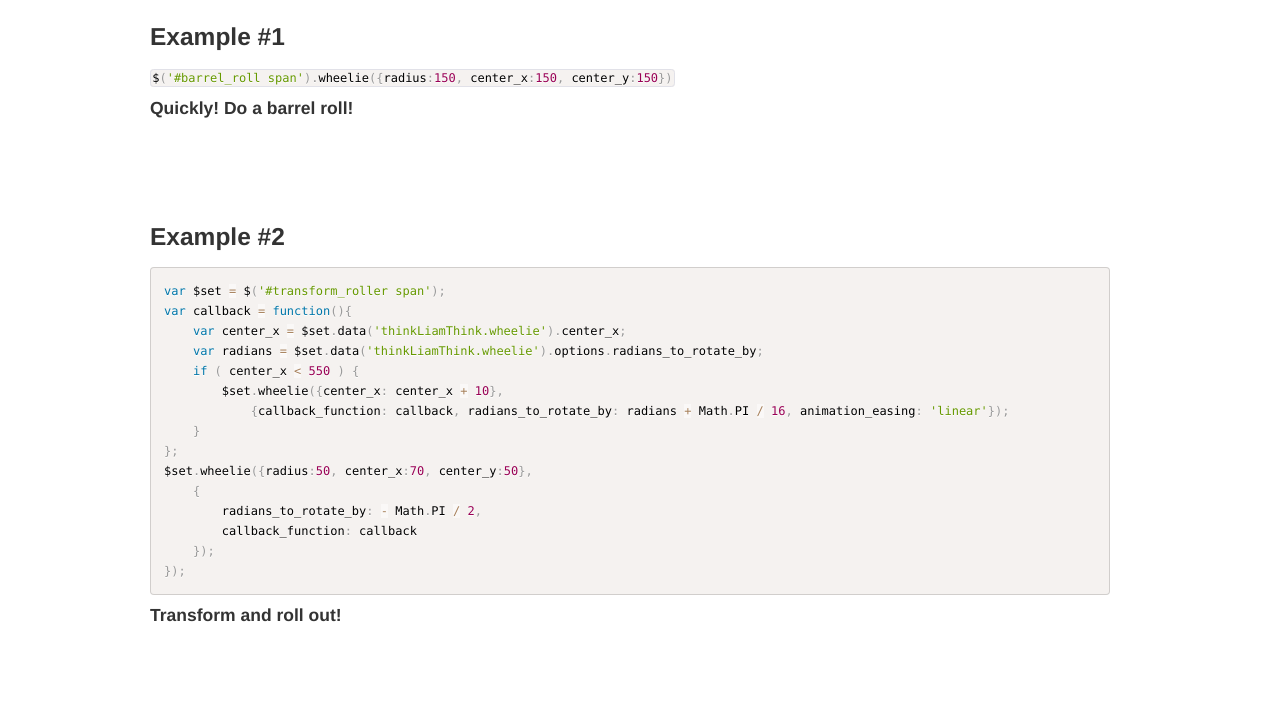
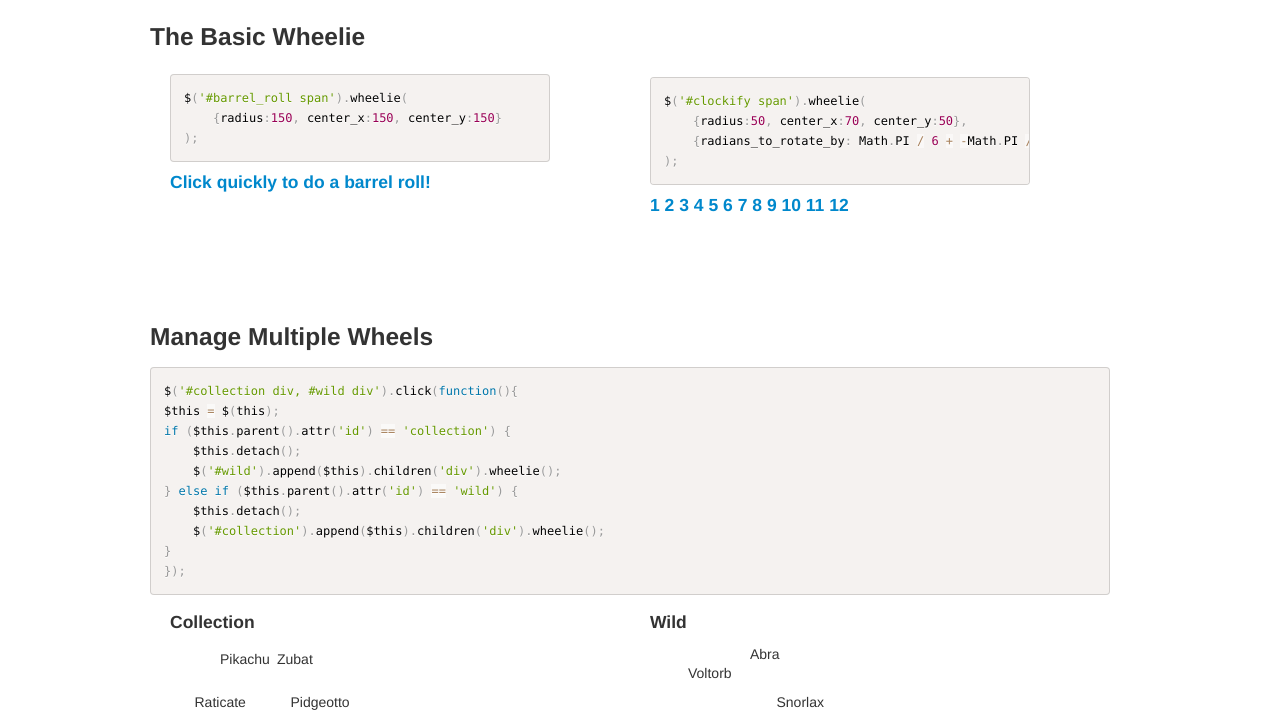
Before and after one commit to timeemit/wheelie, a plain HTML site: page test_app/index.html in a window 1280 px wide. Shown: the part 83-801 px from the top of the page. Drawn offline with Linux system fonts and the light colour scheme.

Commit message:
Fixed tests.  Laid out page!

```diff
--- a/test_app/index.html
+++ b/test_app/index.html
@@ -16,20 +16,82 @@
 			<h1>Wheelie.js</h1>
 			<h4>A jQuery plugin to animate element collections into circles!</h4>
 		</div>
-		<div class='row' id='first_example' style='height:200px;'>
-			<h3>Example #1</h3>
+		<div class='row' id='first_example' style='height:300px;'>
+			<h3>The Basic Wheelie</h3>
+			<div class='span5'>
 				<div>
-				<code class="language-javascript">$('#barrel_roll span').wheelie({radius:150, center_x:150, center_y:150})</code>
+<pre><code class="language-javascript">$('#barrel_roll span').wheelie(
+	{radius:150, center_x:150, center_y:150}
+);</code></pre>
 					<div id='barrel_roll' style='position: relative; cursor:pointer;'>
-					<h4><span>Quickly!</span> <span>Do</span> <span>a</span> <span>barrel</span> <span>roll!</span></h4>
+						<h4><a><span>Click</span> <span>quickly</span> <span>to</span> <span>do</span> <span>a</span> <span>barrel</span> <span>roll!</span></a></h4>
 					</div>
 				</div>
 			</div>
-		<div class='row' id='second_example' style='height:520px;'>
-			<h3>Example #2</h3>
+			<div class='span5 offset1'>
+				<h3></h3>
 				<div>
-<pre>
-<code class="language-javascript">var $set = $('#transform_roller span');
+<pre><code class="language-javascript">$('#clockify span').wheelie(
+	{radius:50, center_x:70, center_y:50},
+	{radians_to_rotate_by: Math.PI / 6 + -Math.PI / 2}
+);
+</code></pre>
+					<div id='clockify' style='position: relative; cursor:pointer;'>
+						<h4><a>
+							<span>1</span>
+							<span>2</span>
+							<span>3</span>
+							<span>4</span>
+							<span>5</span>
+							<span>6</span>
+							<span>7</span>
+							<span>8</span>
+							<span>9</span>
+							<span>10</span>
+							<span>11</span>
+							<span>12</span>
+							</a></h4>
+					</div>
+				</div>
+			</div>
+		</div>
+		<div class='row' id='second_example' style='height:500px;'>
+			<h3>Manage Multiple Wheels</h3>
+
+<pre><code class="language-javascript">$('#collection div, #wild div').click(function(){
+$this = $(this);
+if ($this.parent().attr('id') == 'collection') {
+	$this.detach();
+	$('#wild').append($this).children('div').wheelie();
+} else if ($this.parent().attr('id') == 'wild') {
+	$this.detach();
+	$('#collection').append($this).children('div').wheelie();
+}
+});</code></pre>
+
+			<div id='collection' class='span6' style='position: relative;'>
+				<h4>Collection</h4>
+				<div>Pidgeotto</div>
+				<div>Articuno</div>
+				<div>Nidoqueen</div>
+				<div>Raticate</div>
+				<div>Pikachu</div>
+				<div>Zubat</div>
+			</div>
+			<div id='wild' class='span6' style='position: relative;'>
+				<h4>Wild</h4>
+				<div>Snorlax</div>
+				<div>Koffing</div>
+				<div>Growlithe</div>
+				<div>Voltorb</div>
+				<div>Abra</div>
+			</div>
+		</div>
+
+		<div class='row' id='third_example' style='height:520px;'>
+			<h3></h3>
+			<div>
+<pre><code class="language-javascript">var $set = $('#transform_roller span');
 var callback = function(){
 	var center_x = $set.data('thinkLiamThink.wheelie').center_x;
 	var radians = $set.data('thinkLiamThink.wheelie').options.radians_to_rotate_by;
@@ -43,10 +105,14 @@ $set.wheelie({radius:50, center_x:70, center_y:50},
 		radians_to_rotate_by: - Math.PI / 2,
 		callback_function: callback
 	});
-});</code>
-</pre>
+});</code></pre>
 				<div id='transform_roller' style='position: relative; cursor:pointer;'>
-					<h4><span>Transform</span> <span>and</span> <span>roll</span> <span>out!</span></h4>
+					<h4>
+						<a>Transform</a>
+						<a>and</a>
+						<a>roll</a>
+						<a>out!</a>
+					</h4>
 				</div>
 			</div>
 		</div>
@@ -66,12 +132,31 @@ $set.wheelie({radius:50, center_x:70, center_y:50},
 	<script src="javascripts/prism.js"></script>
 
 	<script>
+		$(document).ready(function(){
+			$('#collection div').wheelie({radius:50, center_x:100, center_y:100});
+			$('#wild div').wheelie({radius:50, center_x:100, center_y:100});
+
 			$('#barrel_roll').click(function(){
-			$('#barrel_roll span').wheelie({radius:50, center_x:50, center_y:50})
+				$('#barrel_roll span').wheelie({radius:50, center_x:70, center_y:50})
 			});
 
-		$('#transform_roller span').click(function(){
-			var $set = $('#transform_roller span');
+			$('#clockify').click(function(){
+				$('#clockify span').wheelie({radius:50, center_x:70, center_y:50}, {radians_to_rotate_by: Math.PI / 6 + -Math.PI / 2})
+			});
+
+			$('#wild div, #collection div').click(function(){
+				$this = $(this);
+				if ($this.parent().attr('id') == 'collection') {
+					$this.detach();
+					$('#wild').append($this).children('div').wheelie();
+				} else if ($this.parent().attr('id') == 'wild') {
+					$this.detach();
+					$('#collection').append($this).children('div').wheelie();
+				}
+			});
+
+			$('#transform_roller a').click(function(){
+				var $set = $('#transform_roller a');
 				var callback = function(){
 					var center_x = $set.data('thinkLiamThink.wheelie').center_x;
 					var radians = $set.data('thinkLiamThink.wheelie').options.radians_to_rotate_by;
@@ -86,6 +171,7 @@ $set.wheelie({radius:50, center_x:70, center_y:50},
 						callback_function: callback
 					});
 				});
+			});
 	</script>
 </body>
 </html>
--- a/test_app/javascripts/tests.js
+++ b/test_app/javascripts/tests.js
@@ -158,32 +158,33 @@ test('still returns angles correctly', function() {
 module('wheelie can set a callback function', {
 	setup: function() {
 		$( "#qunit-fixture" ).append(four_divs);
+		$qunit = $('#qunit-fixture')
 		$children = $('#qunit-fixture div');
+		equal($qunit.children().length, 4, 'test_value has not been changed')
+		$children.wheelie({center_x: 10, center_y: 10, radius: 2}, {
+			callback_function: function(){
+				$qunit.append('<div>E</div>');
+				$children.wheelie({}, {
+					callback_function: function(){
+						$('#qunit-fixture').append('<div>F</div>');
+					}
+				});
+			}
+		});
 	}
 });
 
 asyncTest('that can edit a number at the end of the animation', function() {
-	window.test_value = [];
-	equal(window.test_value, [], 'test_value has not been changed')
-	$children.wheelie({center_x: 10, center_y: 10, radius: 2}, {
-		callback_function: function(){
-			window.test_value.push(1);
-			$children.wheelie({center_x:10, center_y: 10, radius:2}, {
-				callback_function: function(){
-					window.test_value.push(2);
-				}
-			});
-		}
-	});
-	stop();
-
 	setTimeout(function() {
-		equal(window.test_value, [1], 'test_value has been changed');
+		equal($('#qunit-fixture div').length, 5, 'test_value has been changed');
 		start();
 	}, waitTime);
 
+});
+
+asyncTest('that can edit a number at the end of a nested animation', function() {
 	setTimeout(function() {
-		equal(window.test_value, [1, 2], 'test_value has been changed a second time');
+		equal($('#qunit-fixture div').length, 6, 'test_value has been changed a second time');
 		start();
 	}, waitTime * 2);
 
```
Lines whose indentation alone changed are shown as unchanged.
